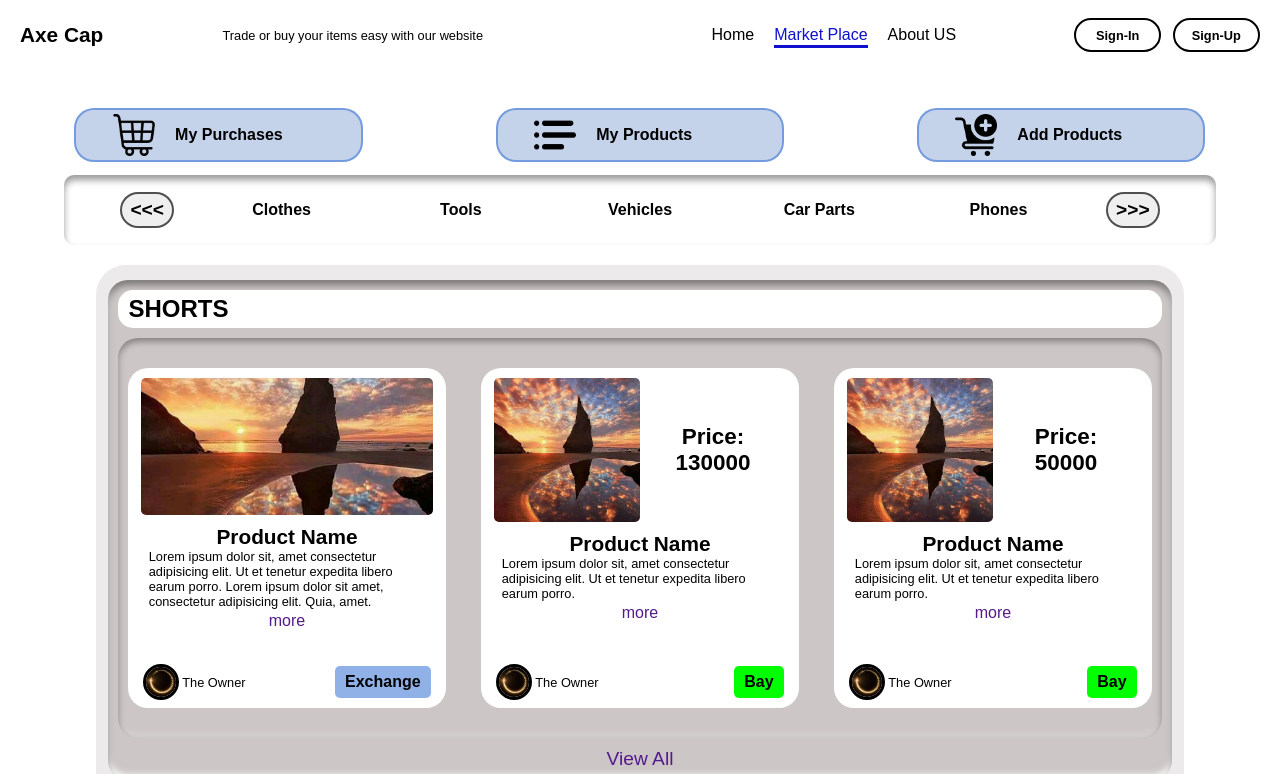
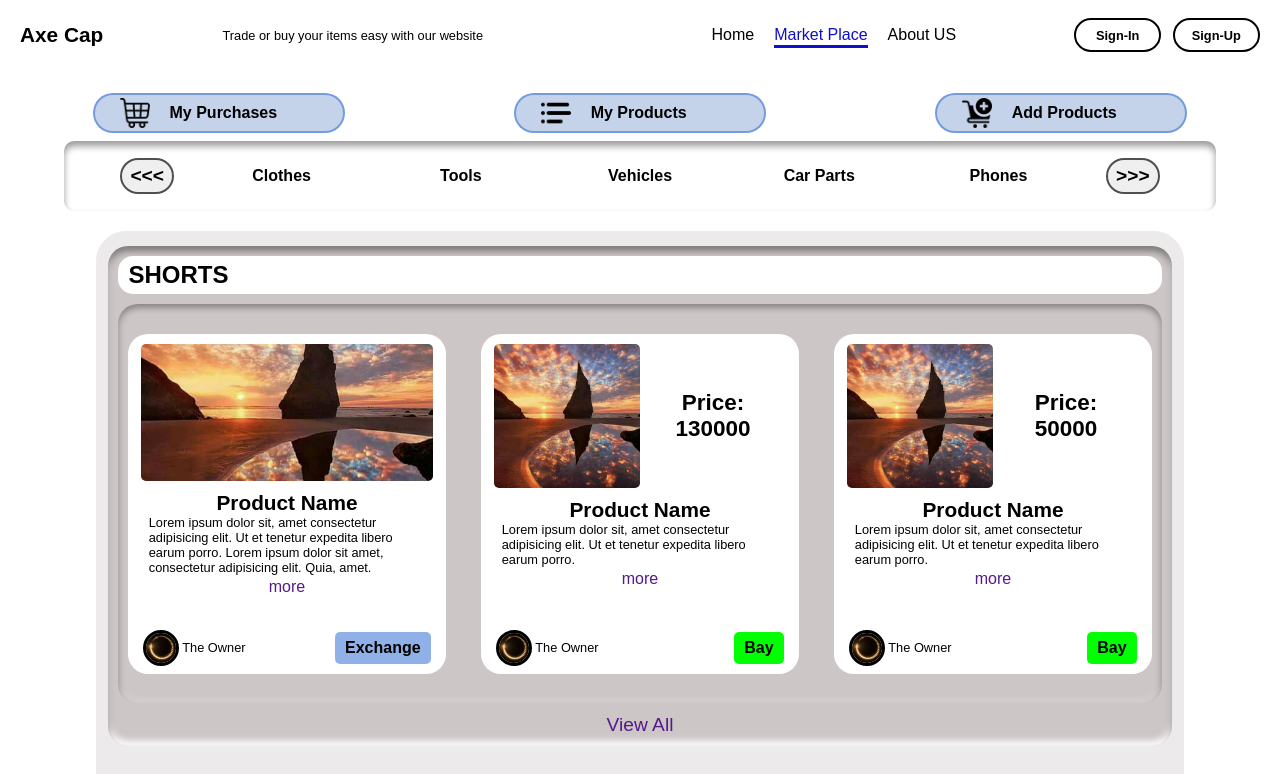
Before and after one commit to Abdeldjalil-Abde/ShopStore, a plain HTML site: page html/market-place.htm in a window 1280 px wide. Shown: the top 774 px of the page. Drawn offline with Linux system fonts and the light colour scheme.

Commit message:
conect the add product page

```diff
--- a/css/market-place.css
+++ b/css/market-place.css
@@ -49,7 +49,6 @@ body {
     display: flex;
     /* justify-content: space-between; */
     align-items: center;
-
 }
 .filter-mene .item:hover,
 .filter-mene .item.active {
@@ -105,10 +104,10 @@ body {
 
 .tools-par {
     padding: 1% 3%;
-    margin: 110px auto 0;
+    margin: 100px auto 0;
 
     width: 100%;
-    height: 50px;
+    height: 20px;
     background: var(--white-2);
 
     transition: 0.3s;
@@ -133,10 +132,10 @@ body {
 }
 
 .tools-par ul li a {
-    padding: 7% 10%;
+    padding: 5% 7%;
 
-    width: 80%;
-    height: 90%;
+    width: 70%;
+    height: 70%;
     border: 2px solid var(--blue-4);
     border-radius: 20px;
     background: var(--blue-x);
@@ -150,12 +149,13 @@ body {
 
     transition: 0.3s;
 }
-.tools-par ul li a:hover {
+.tools-par ul li a:hover,
+.tools-par ul li a.active {
     border-color: var(--blue-0);
 }
 
 .tools-par ul li a .logo {
-    width: 20%;
+    width: 15%;
     /* height: 100%; */
 }
 
--- a/html/market-place.htm
+++ b/html/market-place.htm
@@ -95,7 +95,7 @@
                     </a>
                 </li>
                 <li>
-                    <a href="">
+                    <a href="add-product.htm">
                         <img
                             class="logo"
                             src="../img/icon/tools-par/add-product.png"
```
Also changed, not shown: css/add-product.css (+6 -1 lines), html/add-product.htm (+2 -2 lines).
